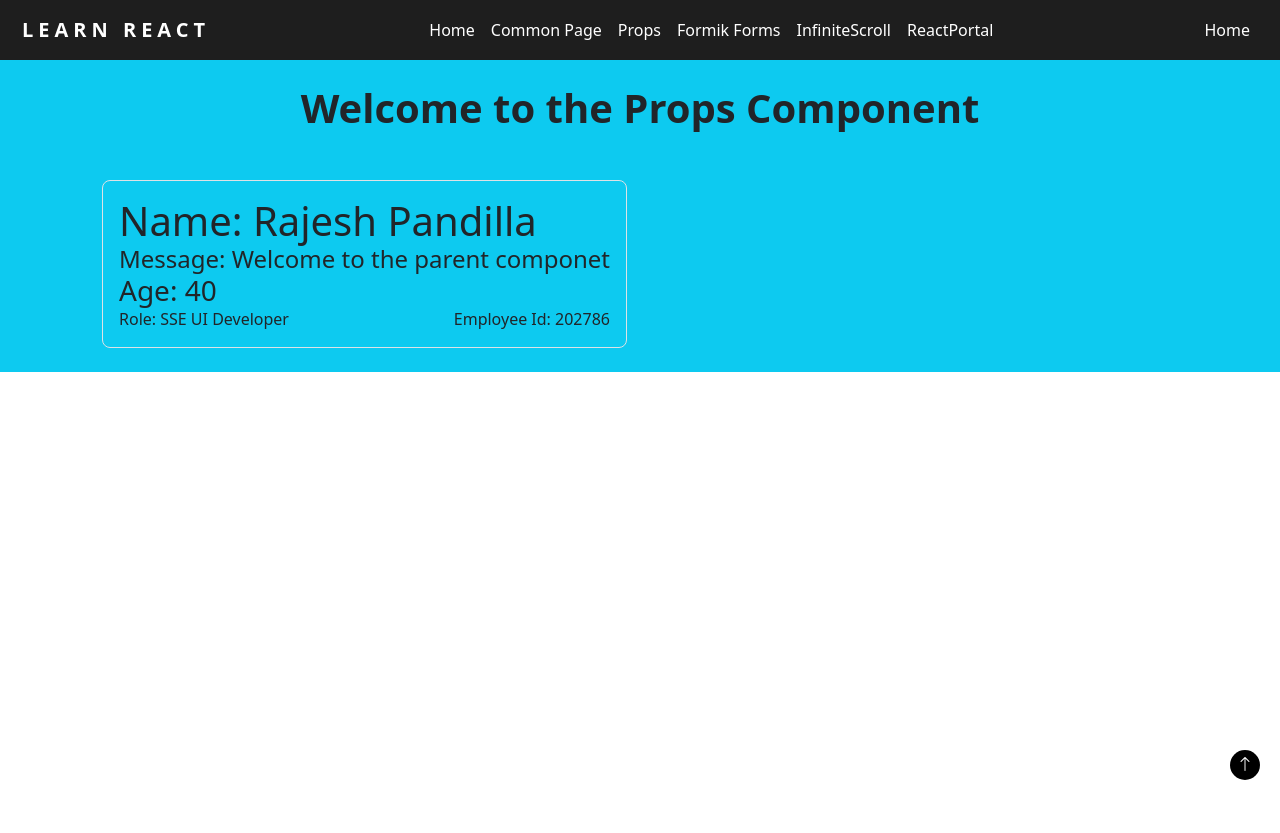
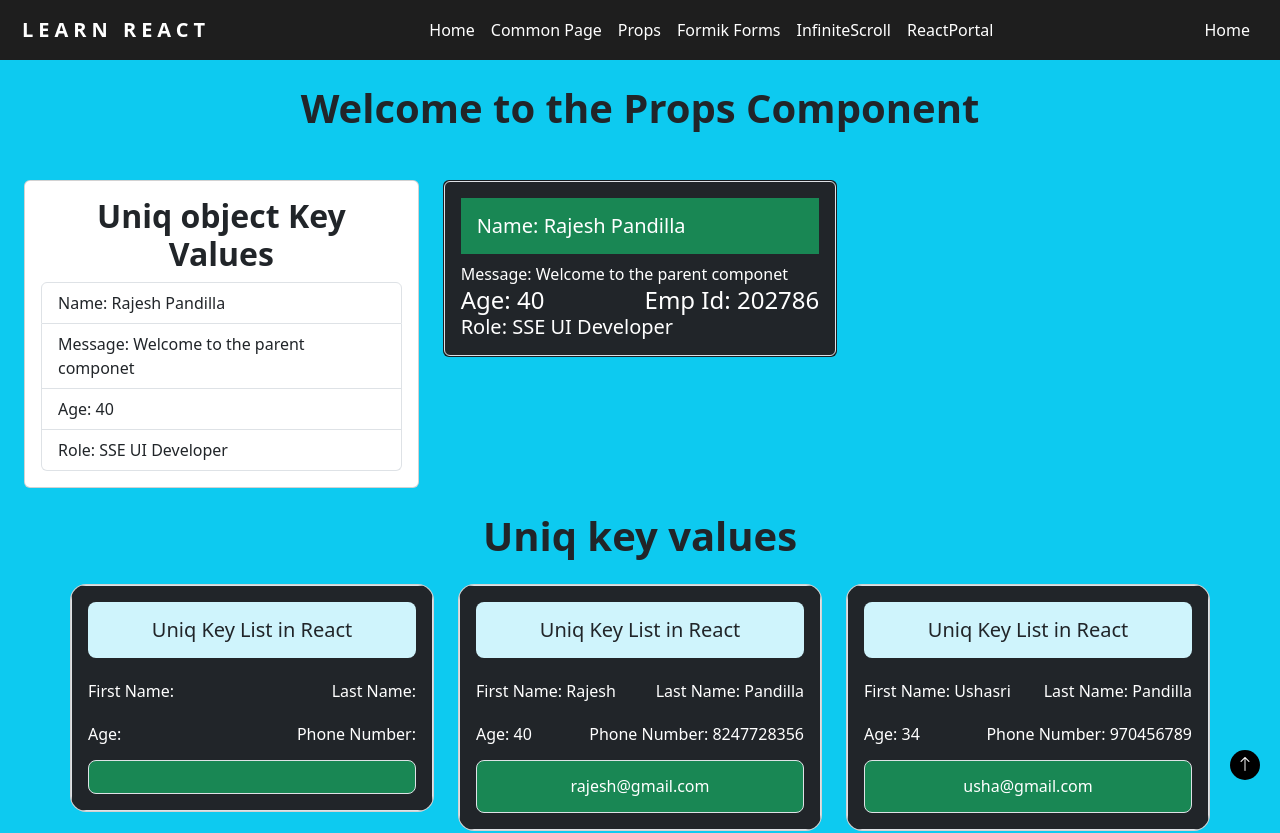
Before and after one commit to Pandilla-Rajesh/react-main-topics, a React (Create React App) app: page /props in a window 1280 px wide. Shown: the top 833 px of the page. Before the commit the page ends 800 px from the top, so only its background shows below. Built offline with nearby package versions, Linux system fonts and the light colour scheme; no server answers.

Commit message:
parent component added api calls

```diff
--- a/package.json
+++ b/package.json
@@ -11,6 +11,7 @@
     "bootstrap-icons": "^1.13.1",
     "formik": "^2.4.6",
     "react": "^19.1.0",
+    "react-bootstrap": "^2.10.10",
     "react-dom": "^19.1.0",
     "react-router-dom": "^7.6.1",
     "react-scripts": "5.0.1",
--- a/src/Component/Props/Child.js
+++ b/src/Component/Props/Child.js
@@ -1,25 +1,20 @@
 import React from 'react'
+import { Card, CardBody, CardText, CardTitle, Col, Container, Row } from 'react-bootstrap'
 
 const Child = (props)=>{
 
-    const {message, age, name, role, empid} = props.data
+    const {name, message, age, role, empid} = props.data
 
     return(
-        <section>
-            <article className='container'>
-                <div className='row g-0'>
-                    <div className='col d-flex flex-wrap flex-column border p-3 rounded-3'>
-                        <h1>Name: {name}</h1>
-                        <h4>Message: {message}</h4>
-                        <h3>Age: {age}</h3>
-                        <div className='d-flex align-items-center justify-content-between'>
-                            <p>Role: {role}</p>
-                            <p>Employee Id: {empid}</p>
-                        </div>
-                    </div>
-                </div>
-            </article>
-        </section>
+      <>
+         <CardTitle className='bg-success text-white p-3'>Name: {name}</CardTitle>
+         <CardText>Message: {message}</CardText>
+         <div className='d-flex justify-content-between'>
+            <h4>Age: {age}</h4>
+            <h4>Emp Id: {empid}</h4>
+         </div>
+           <h5>Role: {role}</h5>
+      </>
     )
 }
 
--- a/src/Component/Props/Parent.js
+++ b/src/Component/Props/Parent.js
@@ -1,28 +1,133 @@
-import React from 'react'
+import React, { useEffect } from 'react'
 import Child from './Child'
+import { Card, CardBody, CardTitle, Col, Container, ListGroup, ListGroupItem, Row } from 'react-bootstrap'
 
-const Parent=()=>{
+const Parent = () => {
 
     const data = {
-
         name: 'Rajesh Pandilla',
         message: 'Welcome to the parent componet',
-        age:40,
-        role:'SSE UI Developer',
-        empid:202786
-
+        age: 40,
+        role: 'SSE UI Developer',
+        empid: 202786
     }
 
-    return(
-        <section>
-            <article className='container'>
-                <div className='row g-0'>
-                    <div className='col-auto'>
-                        <Child data={data} />
+    const userDetails = [
+        { title: 'Uniq Key List in React' },
+        {title: 'Uniq Key List in React', name: 'Rajesh', lname: 'Pandilla', age: 40, phone: 8247728356, email: 'rajesh@gmail.com', role:'SSE UI DEVELOPER' },
+        {title: 'Uniq Key List in React', name: 'Ushasri', lname: 'Pandilla', age: 34, phone: 970456789, email: 'usha@gmail.com' },
+        {title: 'Uniq Key List in React', name: 'Aadhya', lname: 'Pandilla', age: 9, phone: 9966843353, email: 'aadhya@gmail.com' },
+        {title: 'Uniq Key List in React', name: 'Arjun', lname: 'Pandilla', age: 4, phone: 8247728356, email: 'arjun@gmail.com' },
+        {title: 'Uniq Key List in React', name: 'Sathyanarayana', lname: 'Pandilla', age: 76, phone: 8008930060, email: 'sathya@gmail.com' },
+        {title: 'Uniq Key List in React', name: 'Anasurya', lname: 'Pandilla', age: 65, phone: 996655358, email: 'anasurya@gmail.com' }
+    ]
+
+    const getproducts=async()=>{
+        const response = await fetch('https://dummyjson.com/products')
+        const res = await response.json()
+        console.log(res.products.length, 'product data viewed')
+    }
+
+    const getTodos=async()=>{
+        try{
+
+            const tododata = await fetch('https://jsonplaceholder.typicode.com/todos')
+            const restodo = await tododata.json()
+            console.log(restodo, 'todo list data display')
+        }catch(err){
+            console.log(err)
+        }
+    }
+
+    useEffect(()=>{
+        getTodos()
+    }, [])
+
+    useEffect(()=>{
+        getproducts()
+    }, [])
+
+    useEffect(()=>{
+        fetch('https://dummyjson.com/products').then((res)=> res.json())
+        .then((pro)=>{
+            console.log(pro, 'data')
+        })
+    }, [])
+
+    return (
+        <>
+            <section>
+                <article className='container-fluid g-0'>
+                    <div className='row'>
+                        <Col lg={4}>
+                            <Card>
+                                <Card.Body>
+                                    <Card.Title className='text-center fs-2 fw-semibold'>
+                                        Uniq object Key Values
+                                    </Card.Title>
+                                    <ListGroup>
+                                        <ListGroupItem>Name: {data.name}</ListGroupItem>
+                                        <ListGroupItem>Message: {data.message}</ListGroupItem>
+
+                                        <ListGroupItem>Age: {data.age}</ListGroupItem>
+                                        <ListGroupItem>Role: {data.role}</ListGroupItem>
+                                    </ListGroup>
+                                </Card.Body>
+                            </Card>
+                        </Col>
+
+                        <Col lg={4}>
+                            <Card className='bg-dark'>
+                                <CardBody className='text-white border p-3 rounded-2'>
+                                    <Child data={data}/>
+                                </CardBody>
+                            </Card>
+                        </Col>
+
                     </div>
-                </div>
-            </article>
-        </section>
+                </article>
+            </section>
+
+            {/* with list items details uniq keys when ever we want add and delete the key values */}
+
+            <section>
+                <Container className='g-0'>
+                    <Row>
+                        <Col lg={12} className=''>
+                            <h1 className='text-center fw-bold my-4'>Uniq key values</h1>
+                        </Col>
+                        {userDetails.length > 0 ?(userDetails.slice()?.map((item, index)=>(
+                           <Col lg={4} key={index} className='mb-3'>
+                                <Card className='rounded-4 overflow-hidden'>
+                                    <CardBody className='border border-1 bg-dark'>
+                                        <div className='bg-info-subtle rounded-3 p-3 mb-3'>
+                                            <h2 className='text-center fs-5'>{item.title}</h2>
+                                        </div>
+                                        <div className='d-flex justify-content-between text-white my-4'>
+                                            <h6>First Name: {item.name}</h6>
+                                            <h6>Last Name: {item.lname}</h6>
+                                        </div>
+                                         <div className='d-flex justify-content-between text-white mb-3'>
+                                            <h6>Age: {item.age}</h6>
+                                            <h6>Phone Number: {item.phone}</h6>
+                                        </div>
+                                        <div className='bg-success rounded-3 p-3 border border-1'>
+                                            <h6 className='text-center text-white'>{item.email}</h6>
+                                        </div>
+                                    </CardBody>
+                                </Card>
+                           </Col>
+                        ))):(
+                            <>
+                                <p className='text-center'>No Data found</p>
+                            </>
+                        )}
+                    </Row>
+                </Container>
+            </section>
+
+            {/* end */}
+        </>
     )
 }
 
--- a/src/Component/Props/Props.js
+++ b/src/Component/Props/Props.js
@@ -11,7 +11,7 @@ const data ={
 
     return(
         <section className='bg-info p-3'>
-            <article className='container'>
+            <article className='container-fluid'>
                 <div className='row'>
                     <div className='bg-grey p-2'>
                         <h1 className='text-center fw-bold mb-5'>Welcome to the Props Component</h1>
```
Also changed, not shown: 1 other file (tests, documents, lock files or other folders).
